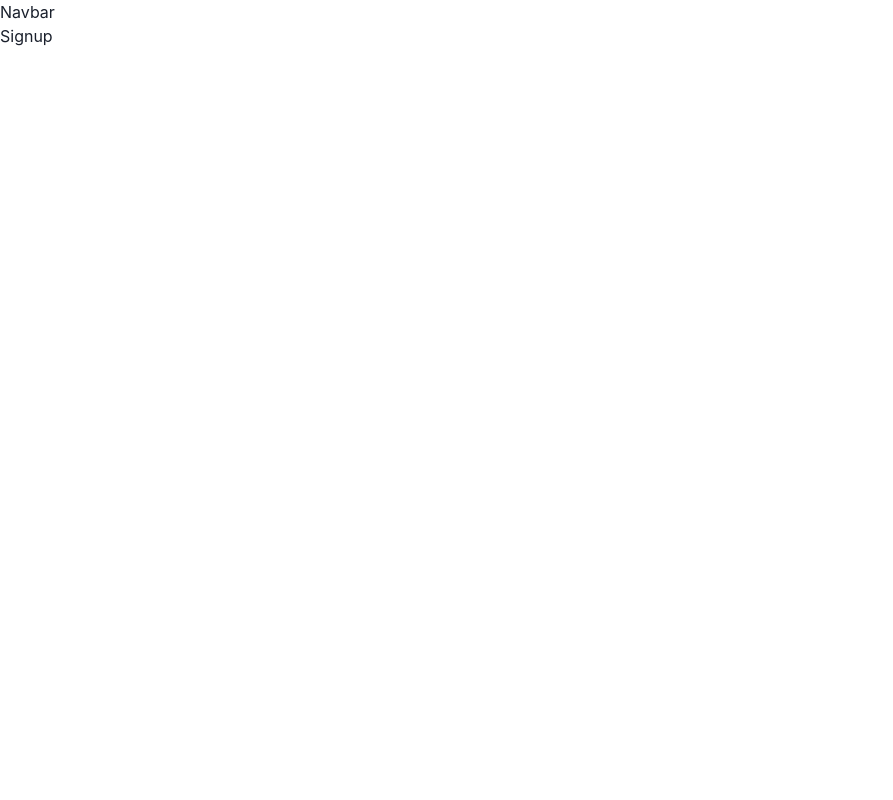
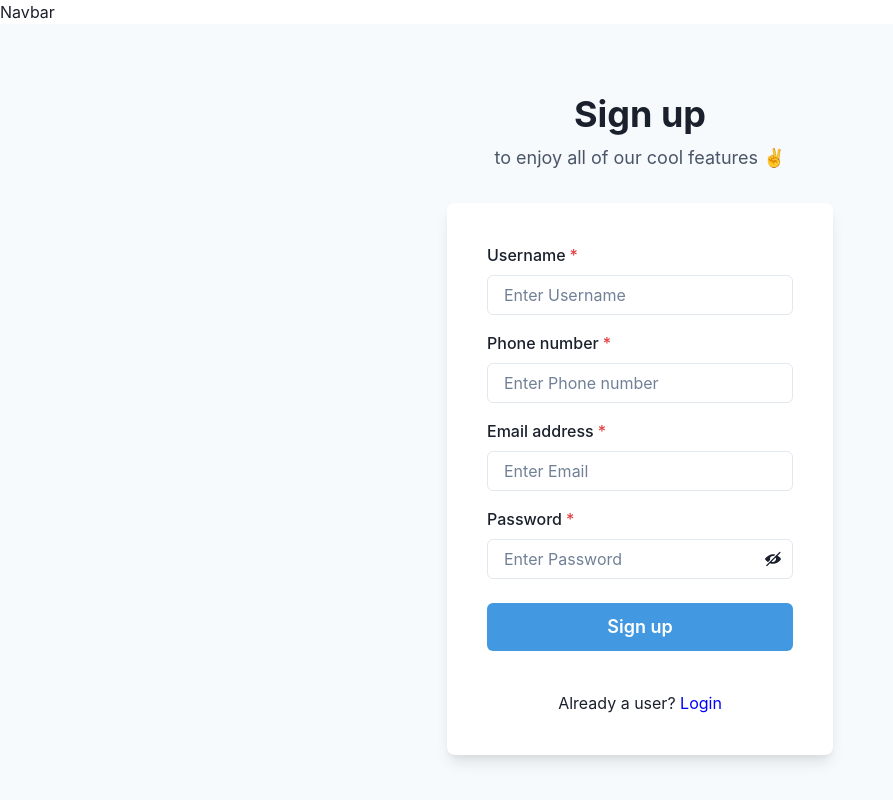
Before and after one commit to Pushpendra-1697/wedsurf, a React (Create React App) app in the folder client/: page /signup in a window 1280 px wide. Shown: the top 800 px of the page, without its empty margins (0-893 px from the left). Built offline with nearby package versions, Linux system fonts and the light colour scheme; the HTML template or start-up script is replaced by a standard one.

Commit message:
added form validation on register page

```diff
--- a/client/package.json
+++ b/client/package.json
@@ -14,7 +14,8 @@
     "react-dom": "^18.2.0",
     "react-router-dom": "^6.22.1",
     "react-scripts": "5.0.1",
-    "web-vitals": "^2.1.4"
+    "web-vitals": "^2.1.4",
+    "@chakra-ui/icons": "^2.0.19"
   },
   "scripts": {
     "start": "react-scripts start",
--- a/client/src/App.js
+++ b/client/src/App.js
@@ -1,6 +1,7 @@
 import { Box } from "@chakra-ui/react";
 import Navbar from "./components/Navbar";
 import AllRoutes from "./pages/AllRoutes";
+import './styles/common.css';
 
 function App() {
   return (
--- a/client/src/index.js
+++ b/client/src/index.js
@@ -6,7 +6,7 @@ import { ChakraProvider } from '@chakra-ui/react';
 
 const root = ReactDOM.createRoot(document.getElementById('root'));
 root.render(
-    <ChakraProvider>
+    <ChakraProvider toastOptions={{ defaultOptions: { position: 'top' } }}>
         <BrowserRouter>
             <App />
         </BrowserRouter>
--- a/client/src/pages/Signup.jsx
+++ b/client/src/pages/Signup.jsx
@@ -1,9 +1,202 @@
-import React from 'react'
+import React, { useState } from 'react';
+import {
+    Flex,
+    Box,
+    FormControl,
+    FormLabel,
+    Input,
+    InputGroup,
+    InputRightElement,
+    Stack,
+    Button,
+    Heading,
+    Text,
+    useColorModeValue,
+    Spinner
+} from "@chakra-ui/react";
+import { Link } from "react-router-dom";
+import { ViewIcon, ViewOffIcon } from "@chakra-ui/icons";
 
+const initialState = {
+    email: '',
+    password: '',
+    phone: '',
+    name: '',
+    location: '',
+};
 const Signup = () => {
-  return (
-    <div>Signup</div>
-  )
+    const [formData, setFormData] = useState(initialState);
+    const [showPassword, setShowPassword] = useState(false);
+    const [loading, setLoading] = useState(false);
+    const passwordError = document.getElementById('passwordError');
+    const phoneNumberError = document.getElementById('phoneNumberError');
+    const emailError = document.getElementById('emailError');
+
+
+    const handleChange = (e) => {
+        let { name, value } = e.target;
+        setFormData({ ...formData, [name]: value });
+    };
+
+    function isValidEmail(email) {
+        // Regular expression for validating email addresses
+        const emailRegex = /^[^\s@]+@[^\s@]+\.[^\s@]+$/;
+        return emailRegex.test(email);
+    }
+
+    function isValidPhoneNumber(phoneNumber) {
+        // Regular expression for validating phone numbers (only digits)
+        const phoneRegex = /^\d{10}$/;
+        return phoneRegex.test(phoneNumber);
+    }
+
+    const onSubmit = async (e) => {
+        e.preventDefault();
+        let isValid = true;
+        passwordError.textContent = '';
+        emailError.textContent = '';
+        phoneNumberError.textContent = '';
+
+        // Phone number validation
+        if (!isValidPhoneNumber(formData.phone)) {
+            isValid = false;
+            phoneNumberError.textContent = 'Invalid phone number format.';
+        }
+        // Email validation
+        if (!isValidEmail(formData.email)) {
+            isValid = false;
+            emailError.textContent = 'Invalid email format.';
+        }
+        // Password validation
+        if (formData.password.length < 8 || !/[!@#$%^&*()_+\-=[\]{};':"\\|,.<>/?]/.test(formData.password)) {
+            isValid = false;
+            passwordError.textContent = 'Password must be at least 8 characters long with special character.';
+        }
+
+        if (!isValid) {
+            return;
+        }
+        console.log(formData);
+    };
+
+    const { name, location, email, password, phone } = formData;
+    return (
+        <Flex
+            minH={"100vh"}
+            align={"center"}
+            justify={"center"}
+            bg={useColorModeValue("gray.50", "gray.800")}
+        >
+            <Stack spacing={8} mx={"auto"} maxW={"lg"} py={12} px={6}>
+                <Stack align={"center"}>
+                    <Heading fontSize={"4xl"} textAlign={"center"}>
+                        Sign up
+                    </Heading>
+                    <Text fontSize={"lg"} color={"gray.600"}>
+                        to enjoy all of our cool features ✌️
+                    </Text>
+                </Stack>
+                <Box
+                    rounded={"lg"}
+                    bg={useColorModeValue("white", "gray.700")}
+                    boxShadow={"lg"}
+                    p={10}
+                >
+                    <form onSubmit={onSubmit}>
+                        <Stack spacing={4}>
+                            <FormControl id="username" isRequired>
+                                <FormLabel>Username</FormLabel>
+                                <Input
+                                    type="text"
+                                    name="name"
+                                    value={name}
+                                    onChange={handleChange}
+                                    placeholder="Enter Username"
+                                    required
+                                />
+                            </FormControl>
+
+                            <FormControl id="phone" isRequired>
+                                <FormLabel>Phone number</FormLabel>
+                                <Input
+                                    type="number"
+                                    name="phone"
+                                    value={phone}
+                                    onChange={handleChange}
+                                    placeholder="Enter Phone number"
+                                    required
+                                />
+                                <span id="phoneNumberError" className="error"></span>
+                            </FormControl>
+
+                            <FormControl id="email" isRequired>
+                                <FormLabel>Email address</FormLabel>
+                                <Input
+                                    type="email"
+                                    name="email"
+                                    value={email}
+                                    onChange={handleChange}
+                                    placeholder="Enter Email"
+                                    required
+                                />
+                                <span id="emailError" className="error"></span>
+                            </FormControl>
+
+                            <FormControl id="password" isRequired>
+                                <FormLabel>Password</FormLabel>
+                                <InputGroup>
+                                    <Input
+                                        type={showPassword ? "text" : "password"}
+                                        name="password"
+                                        value={password}
+                                        onChange={handleChange}
+                                        placeholder="Enter Password"
+                                        required
+                                    />
+
+                                    <InputRightElement h={"full"}>
+                                        <Button
+                                            variant={"ghost"}
+                                            onClick={() =>
+                                                setShowPassword((showPassword) => !showPassword)
+                                            }
+                                        >
+                                            {showPassword ? <ViewIcon /> : <ViewOffIcon />}
+                                        </Button>
+                                    </InputRightElement>
+                                </InputGroup>
+                                <span id="passwordError" className="error"></span>
+                            </FormControl>
+
+                            <Stack spacing={10} pt={2}>
+                                <Button
+                                    loadingText="Submitting"
+                                    size="lg"
+                                    type="submit"
+                                    bg={"blue.400"}
+                                    color={"white"}
+                                    _hover={{
+                                        bg: "blue.500",
+                                    }}
+                                >
+                                    {loading ? <Spinner size='md' color='red.500' /> : 'Sign up'}
+                                </Button>
+                            </Stack>
+
+                            <Stack pt={6}>
+                                <Text align={"center"}>
+                                    Already a user?{" "}
+                                    <Link to="/login" style={{ color: "blue" }}>
+                                        Login
+                                    </Link>
+                                </Text>
+                            </Stack>
+                        </Stack>
+                    </form>
+                </Box>
+            </Stack>
+        </Flex>
+    )
 }
 
 export default Signup
--- a/client/src/styles/common.css
+++ b/client/src/styles/common.css
@@ -7,3 +7,7 @@
 body {
     font-family: "Poppins", sans-serif;
 }
+
+.error {
+    color: red;
+}
```
Also changed, not shown: 1 other file (tests, documents, lock files or other folders).
